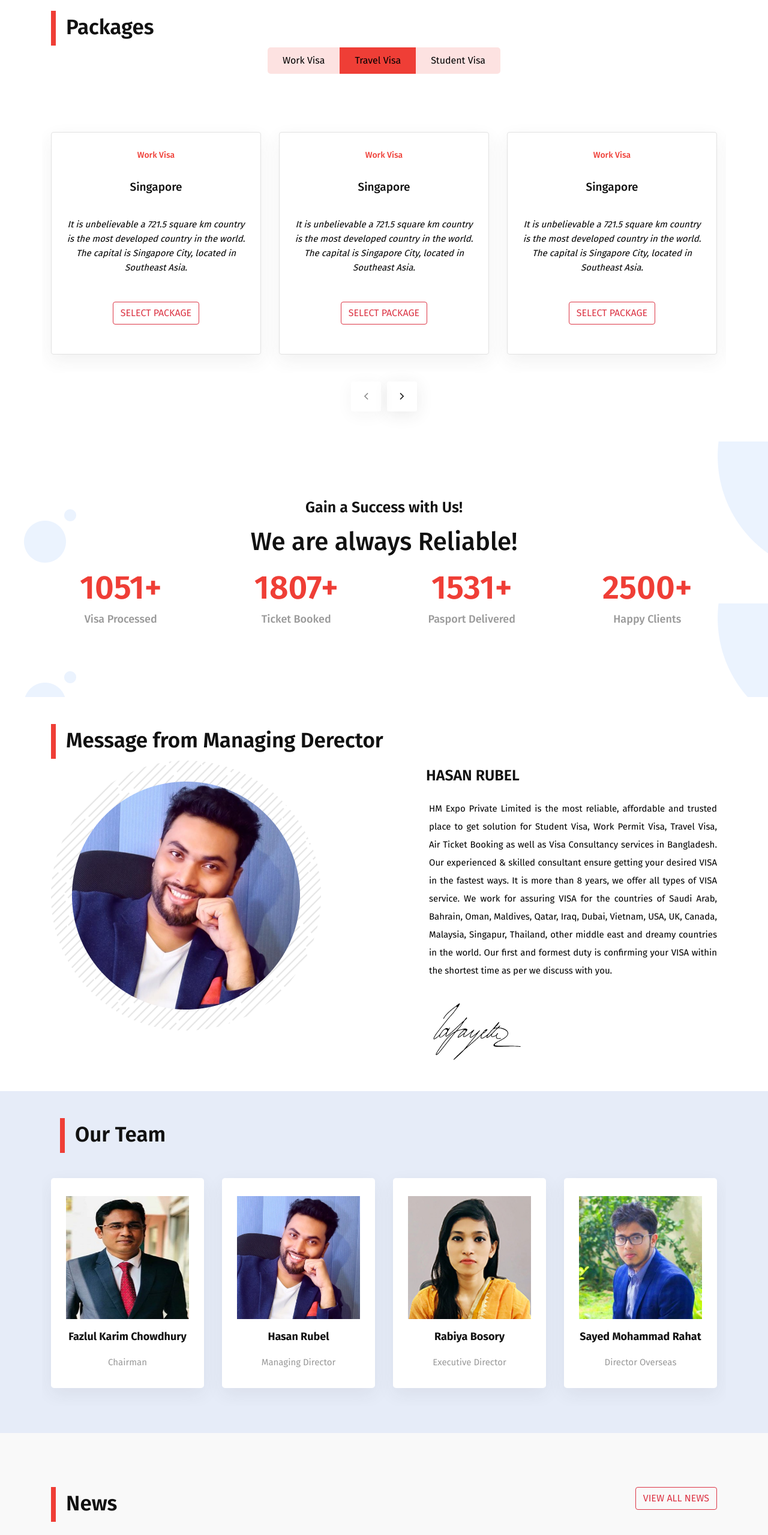
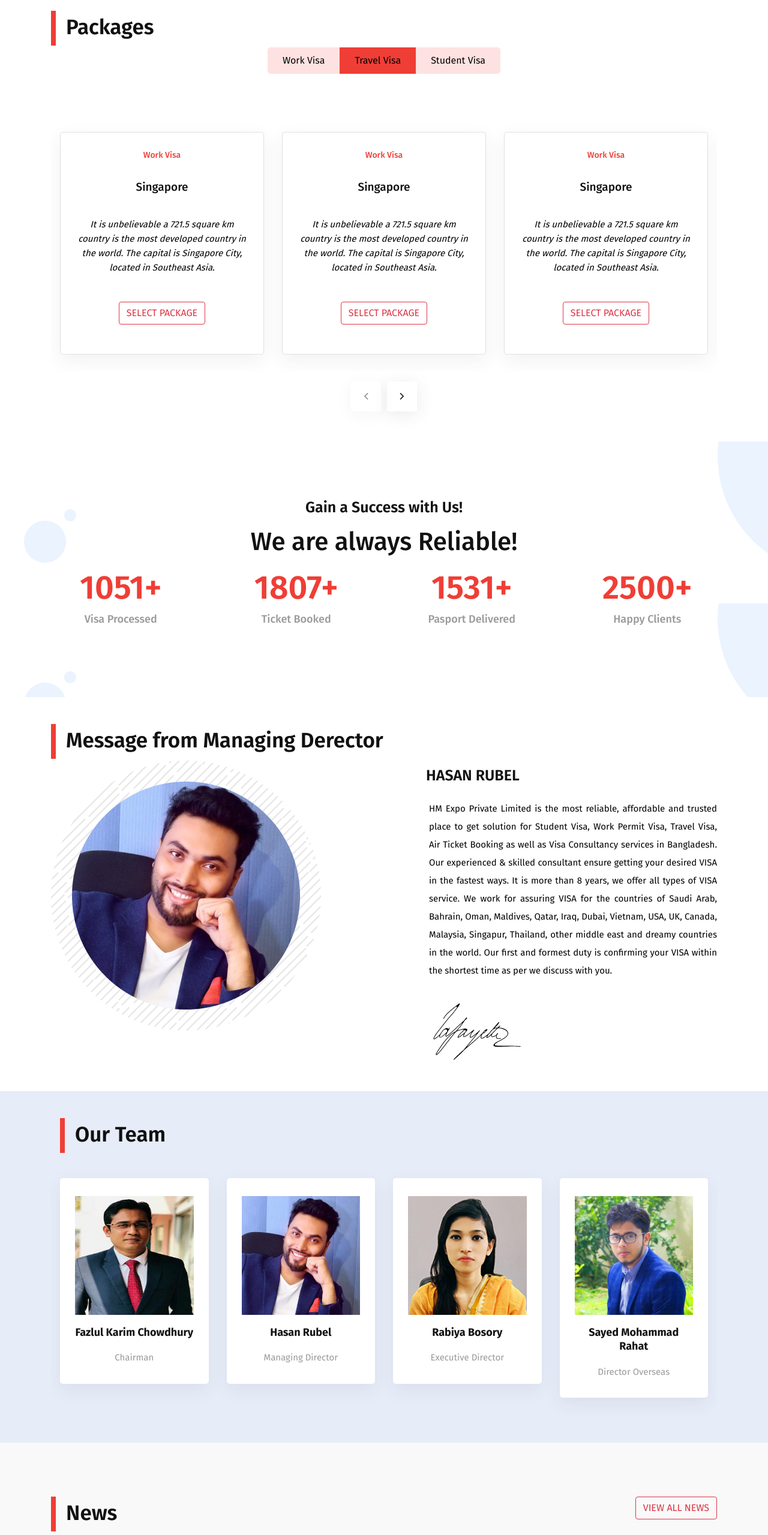
Before and after one commit to masuddipu/HM-Expo-Design, a plain HTML site: page index.html in a window 1280 px wide. Shown: the part 2509-5068 px from the top of the page at 60% size. Drawn offline with Linux system fonts and the light colour scheme.

Commit message:
second-fix

```diff
--- a/index.html
+++ b/index.html
@@ -543,13 +543,13 @@
 <div class="section-block packages-block">
   <div class="container">
     <div class="row">
-      <div class="col-sm-12">
+      <div class="col-sm-12 col-12">
               <div class="section-heading">
                   <div class="section-heading-bar"></div>
                 <h3 class="about-pad">Packages</h3>
               </div>
       </div>
-      <div class="col-sm-12 pt-30">
+      <div class="col-sm-12 col-12 pt-30">
           <div class="center-holder">
               <ul class="pack-bar">
                   <li><a href="#">Work Visa</a></li>
@@ -560,7 +560,7 @@
       </div>
     </div>
     <div class="row mt-40">
-      <div class="owl-carousel owl-theme" id="testmonials-carousel-2">
+      <div class="owl-carousel owl-theme col-12" id="testmonials-carousel-2">
           <div class="testmonial-box-2  center-holder">
               <strong class="pack-type">Work Visa</strong>
               <h4 class="pack-con">Singapore</h4>
@@ -679,7 +679,9 @@
                 <h3 class="about-pad">Our Team</h3>
               </div>
           </div>
-      <div class="owl-carousel owl-theme mt-25" id="services-carousel-2">
+    </div>
+    <div class="row">
+      <div class="owl-carousel owl-theme mt-25 col-12" id="services-carousel-2">
           <!-- <div class="pl-30-md"> -->
               <div class="service-box-car-2">
                   <img src="img/photo/image_chairman.png" alt="">
--- a/js/main.js
+++ b/js/main.js
@@ -87,24 +87,20 @@ $(document).ready(function () {
     loop: false,
     smartSpeed: 850,
     responsiveClass: true,
+    dots: false,
     nav: true,
     navText: ["<i class='fa fa-angle-left'></i>", "<i class='fa fa-angle-right'></i>"],
     responsive: {
       0: {
         items: 1,
-        nav: false,
-        dots: true,
         margin: 30,
       },
       600: {
         items: 2,
-        nav: false,
-        dots: true,
         margin: 0,
       },
       1000: {
         items: 3,
-        dots: false,
         margin: 0,
       }
     }
```
